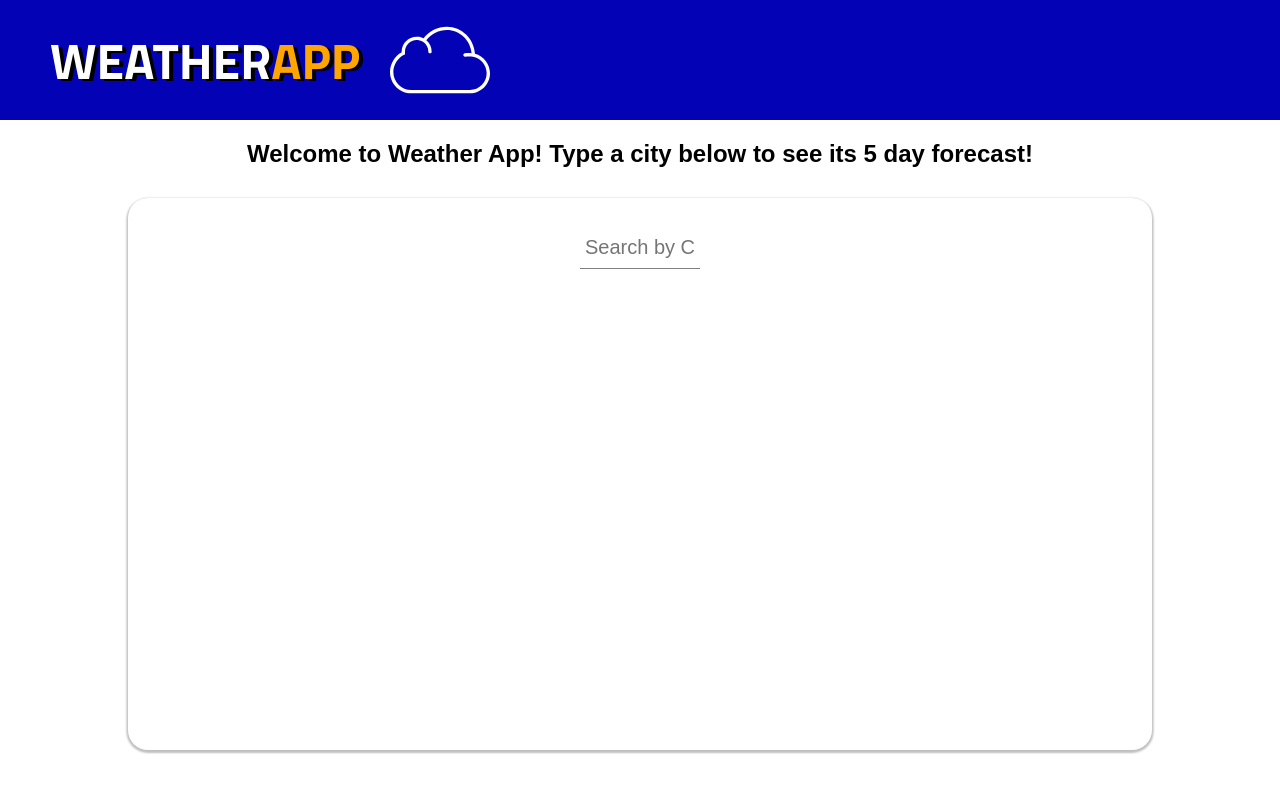
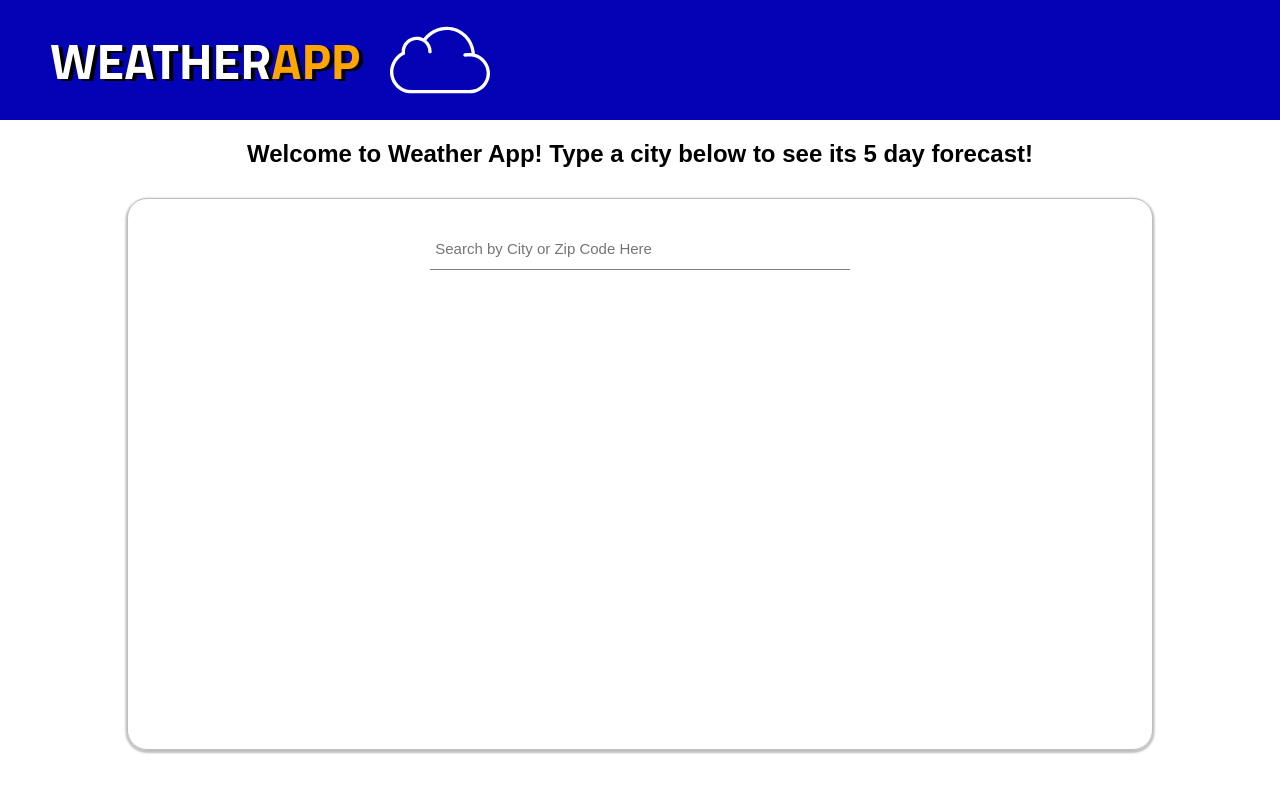
Before and after one commit to jordansnow89/weatherapp, a React (Create React App) app: page / in a window 1280 px wide. Shown: the top 792 px of the page. Built offline with nearby package versions, Linux system fonts and the light colour scheme.

Commit message:
Made API Call with Front End

```diff
--- a/package.json
+++ b/package.json
@@ -21,5 +21,5 @@
     "test": "react-scripts test --env=jsdom",
     "eject": "react-scripts eject"
   },
-  "proxy": "http://localhost:3001"
+  "proxy": "http://localhost:3005"
 }
--- a/src/components/Search/search.css
+++ b/src/components/Search/search.css
@@ -11,10 +11,14 @@
   align-self: center;
   height: 80vh;
   width: 80vw;
-  /* border: 0px solid rgba(0, 0, 0, 0.25); */
+  border: 1px solid rgba(0, 0, 0, 0.25);
   border-radius: 20px;
   margin: 10px;
   box-shadow: 0 1.5px 2px 1.5px rgba(0, 0, 0, 0.25);
+}
+
+.searchForm {
+  width: 100%;
 }
 
 .searchInput {
@@ -22,9 +26,11 @@
   width: 40%;
   height: 30px;
   margin-top: 30px;
-  font-size: 20px;
+  font-size: 15px;
   border: none;
   padding: 5px;
   color: black;
+  background-color: transparent;
+  outline: 0;
   border-bottom: 1px solid grey;
 }
--- a/src/components/Search/search.js
+++ b/src/components/Search/search.js
@@ -21,7 +21,7 @@ class Search extends Component {
   handleSearch = event => {
     event.preventDefault();
     axios
-      .get("/api/getWeather")
+      .get(`/api/getWeather?search=${this.state.searchInput}`)
       .then(response => {
         console.log(response.data);
       })
@@ -35,10 +35,10 @@ class Search extends Component {
           Welcome to Weather App! Type a city below to see its 5 day forecast!
         </h2>
         <div className="searchWindow">
-          <form onSubmit={this.handleSearch}>
+          <form className="searchForm" onSubmit={this.handleSearch}>
             <input
               className="searchInput"
-              placeholder="Search by City Here"
+              placeholder="Search by City or Zip Code Here"
               onChange={e => this.handleSearchInput(e.target.value)}
             />
           </form>
```
Also changed, not shown: src/components/Card/card.css (added), src/components/Card/card.js (added), 2 other files (tests, documents, lock files or other folders).
